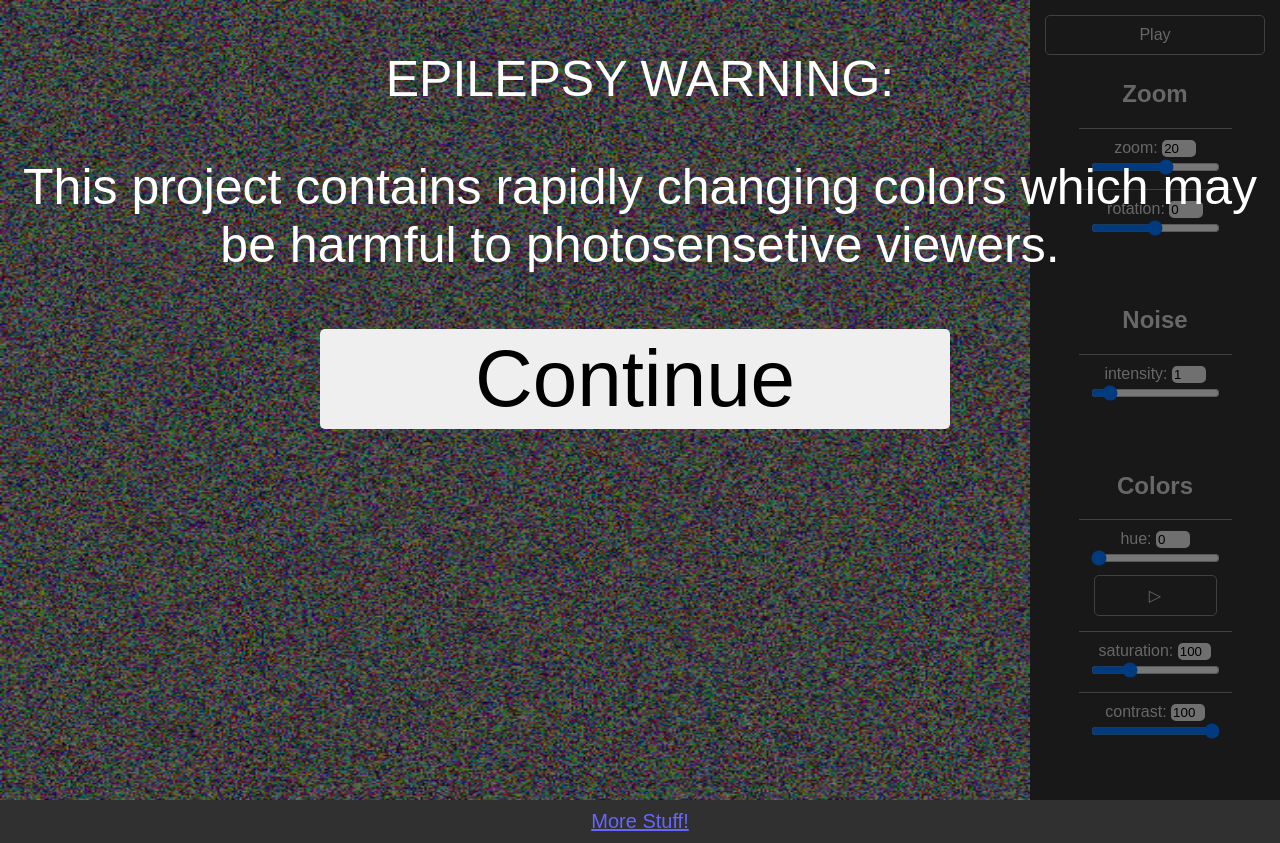
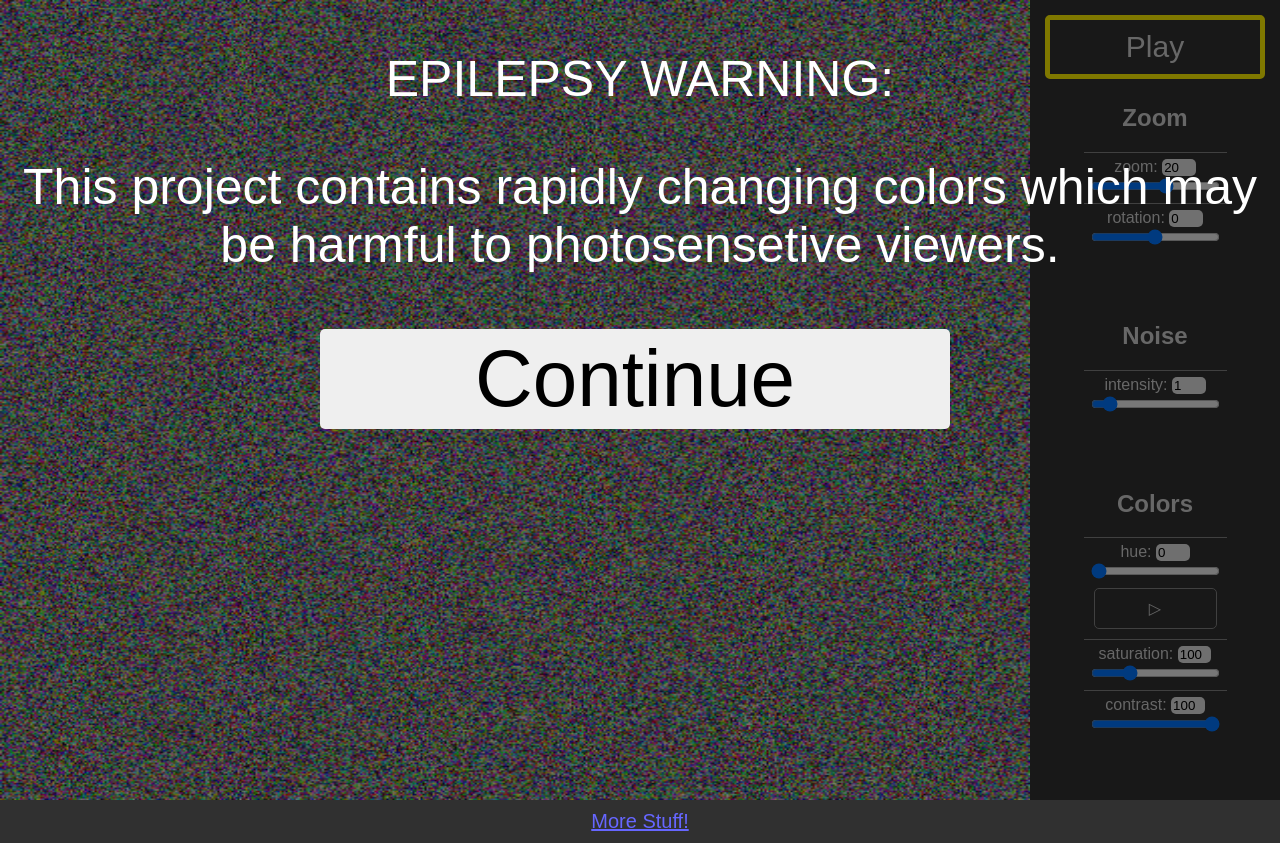
Before and after one commit to bnschussler/Infinite_Zoom, a plain HTML site: page index.html in a window 1280 px wide. Drawn offline with Linux system fonts and the light colour scheme.

Commit message:
more things :/

```diff
--- a/index.html
+++ b/index.html
@@ -13,12 +13,12 @@
          <canvas class="canvas" id="canvas" width="512" height="512"></canvas>
          <div class="row interactive">
             <div class="column">
-               <div class="option toggle">
-                  <label for="run">
-                  <p class="break">Play
-                  <input type="checkbox" id="run" onchange="run=this.checked; draw()"/></p>
-                  </label>
-               </div>
+                  <div class="option toggle" style="border: 5px solid #fff000">
+                     <label for="run">
+                     <p class="break" style="font-size: 30px">Play
+                     <input type="checkbox" id="run" onchange="run=this.checked; draw()" /></p>
+                     </label>
+                  </div>
                <h2>Zoom</h2>
                   <div class="option">
                      <p>zoom:
--- a/style.css
+++ b/style.css
@@ -149,7 +149,7 @@ button:active{
 
 .option{
 	border-top: 1px solid #808080;
-	padding: 10px;
+	padding: 5px;
   margin-left: auto;
   margin-right: auto;
 }
```
